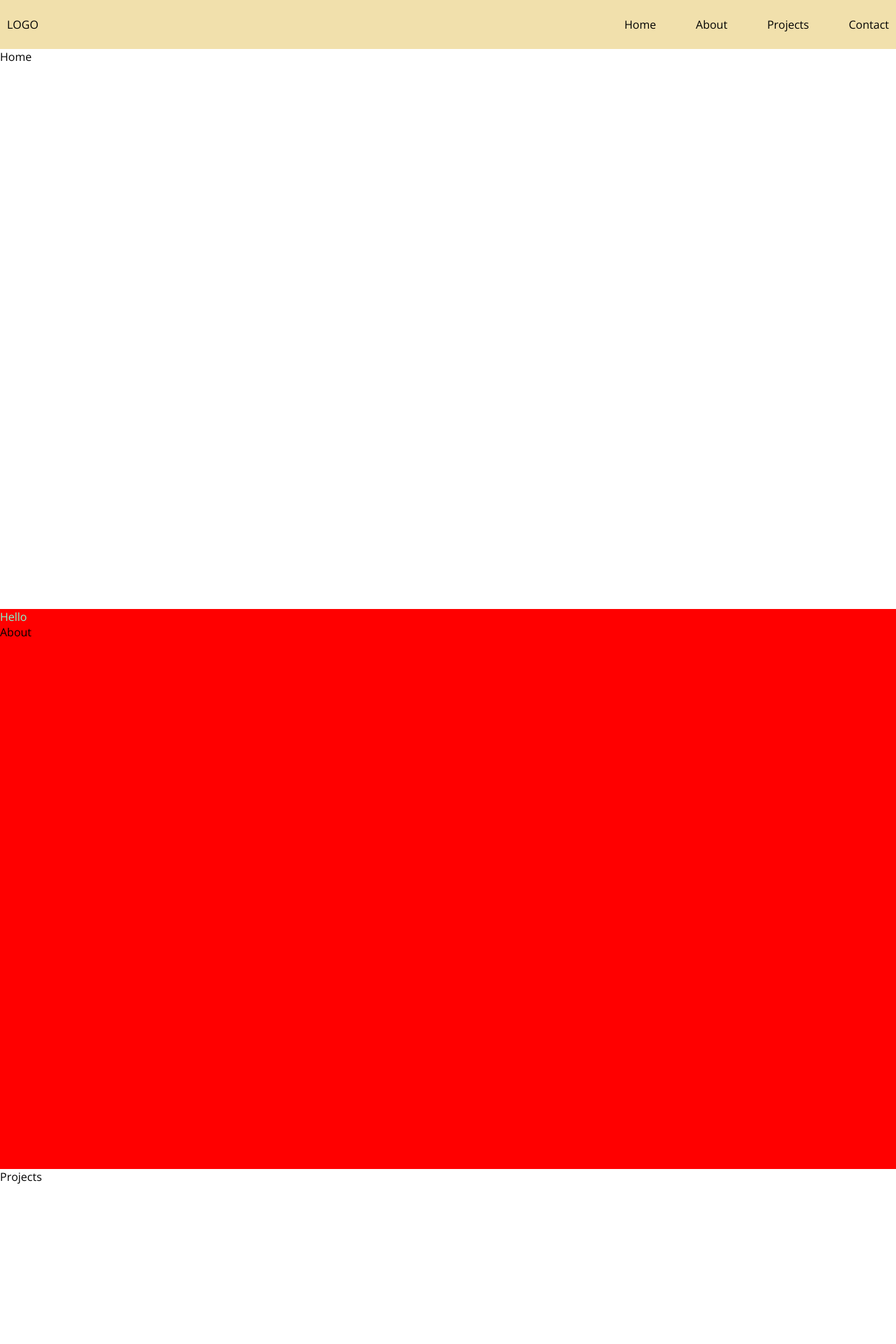
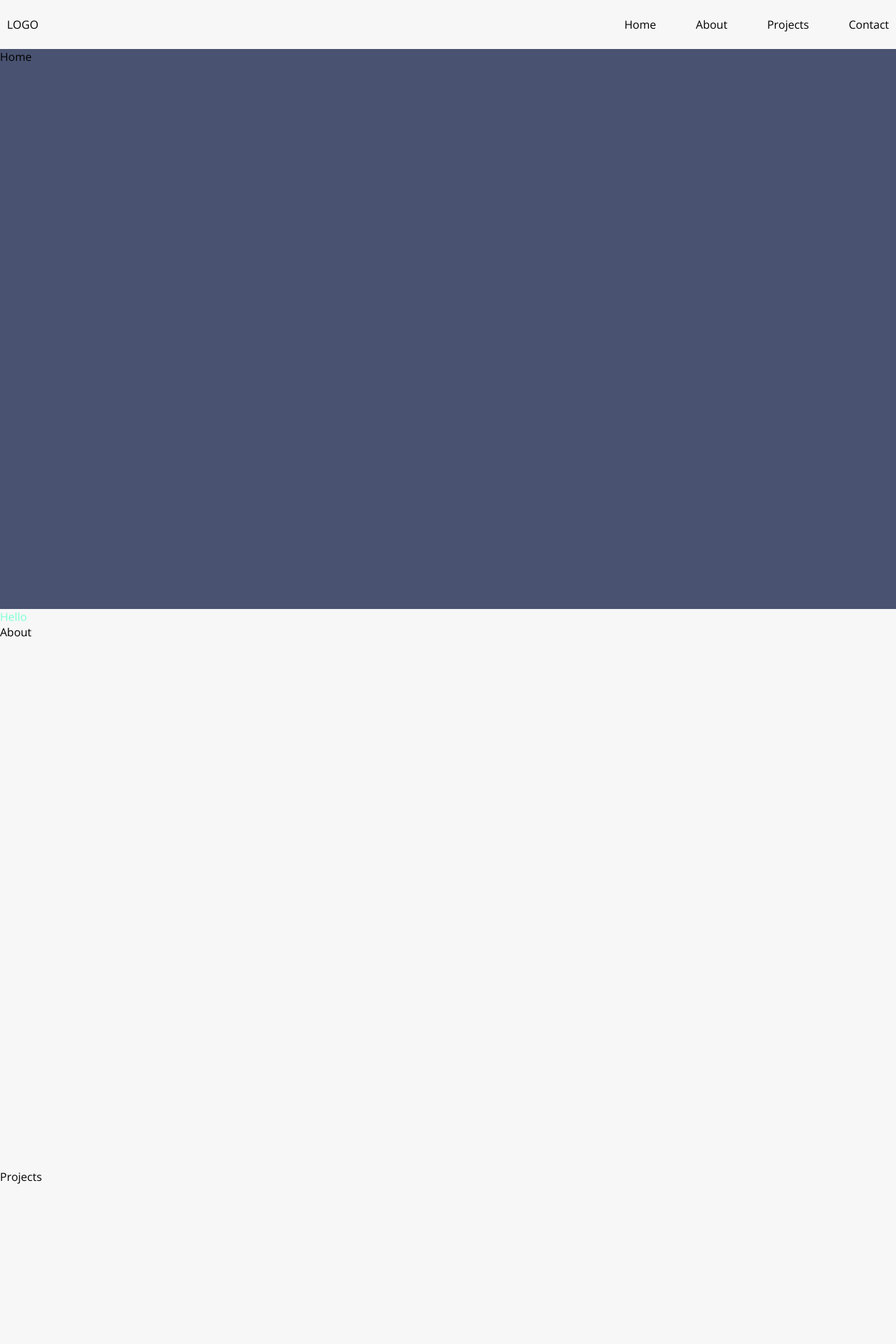
Before and after one commit to Adriantutuianu/personal-website, a React (Create React App) app: page / in a window 1280 px wide. Shown: the top 1920 px of the page at 70% size. Built offline with nearby package versions, Linux system fonts and the light colour scheme.

Commit message:
Updated background color

```diff
--- a/src/Sections/about.scss
+++ b/src/Sections/about.scss
@@ -1,5 +1,5 @@
 #about {
-  background: red;
+  background: var(--fifth-color);
   .text {
     color: aquamarine;
     &:hover {
--- a/src/Sections/contact.scss
+++ b/src/Sections/contact.scss
@@ -0,0 +1,3 @@
+#contact {
+  background: var(--fifth-color);
+}
--- a/src/Sections/home.scss
+++ b/src/Sections/home.scss
@@ -1,3 +1,4 @@
 #home {
   margin-top: var(--header-bar-height);
+  background: var(--primary-color);
 }
--- a/src/Sections/projects.scss
+++ b/src/Sections/projects.scss
@@ -0,0 +1,3 @@
+#projects {
+  background: var(--fifth-color);
+}
--- a/src/header.scss
+++ b/src/header.scss
@@ -2,7 +2,7 @@
   position: fixed;
   top: 0px;
   left: 0px;
-  background: var(--fourth-color);
+  background: var(--fifth-color);
   height: var(--header-bar-height);
   width: 100%;
   display: flex;
```
